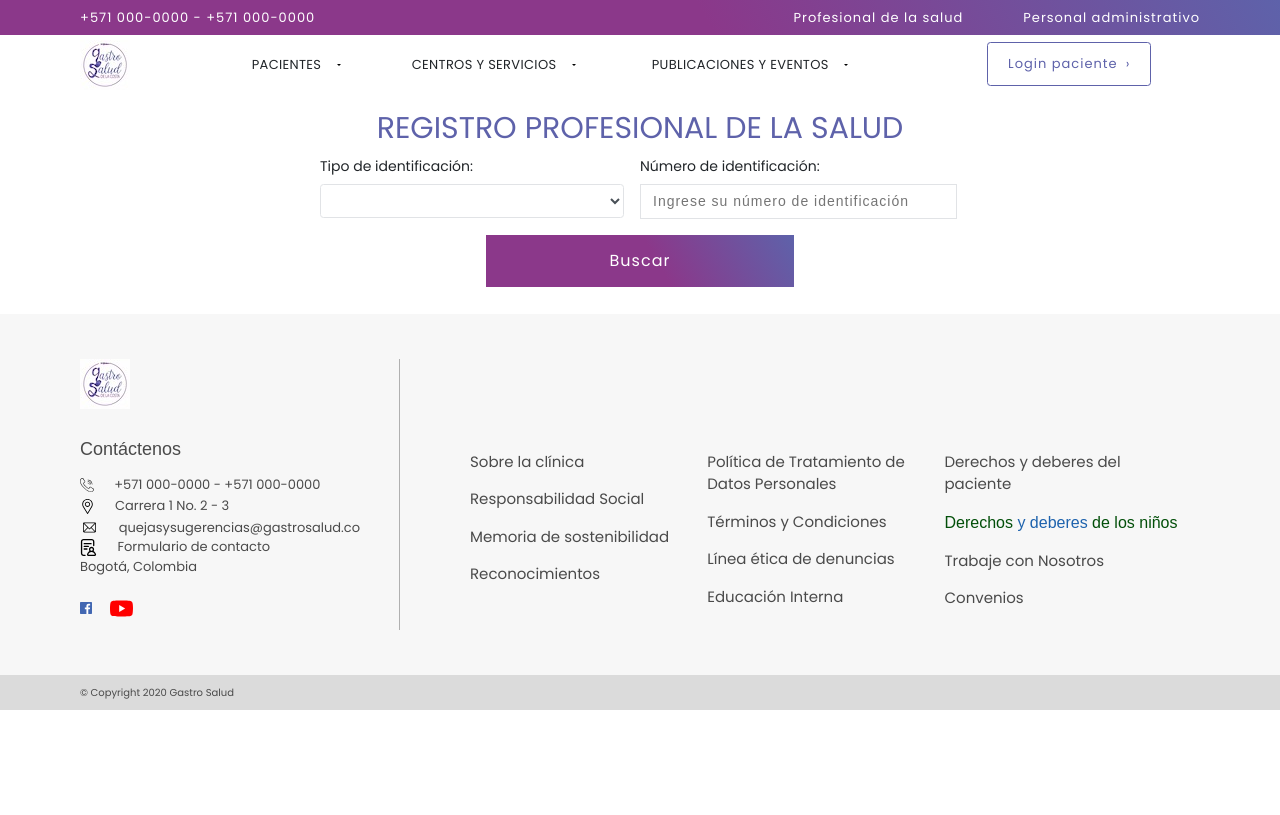
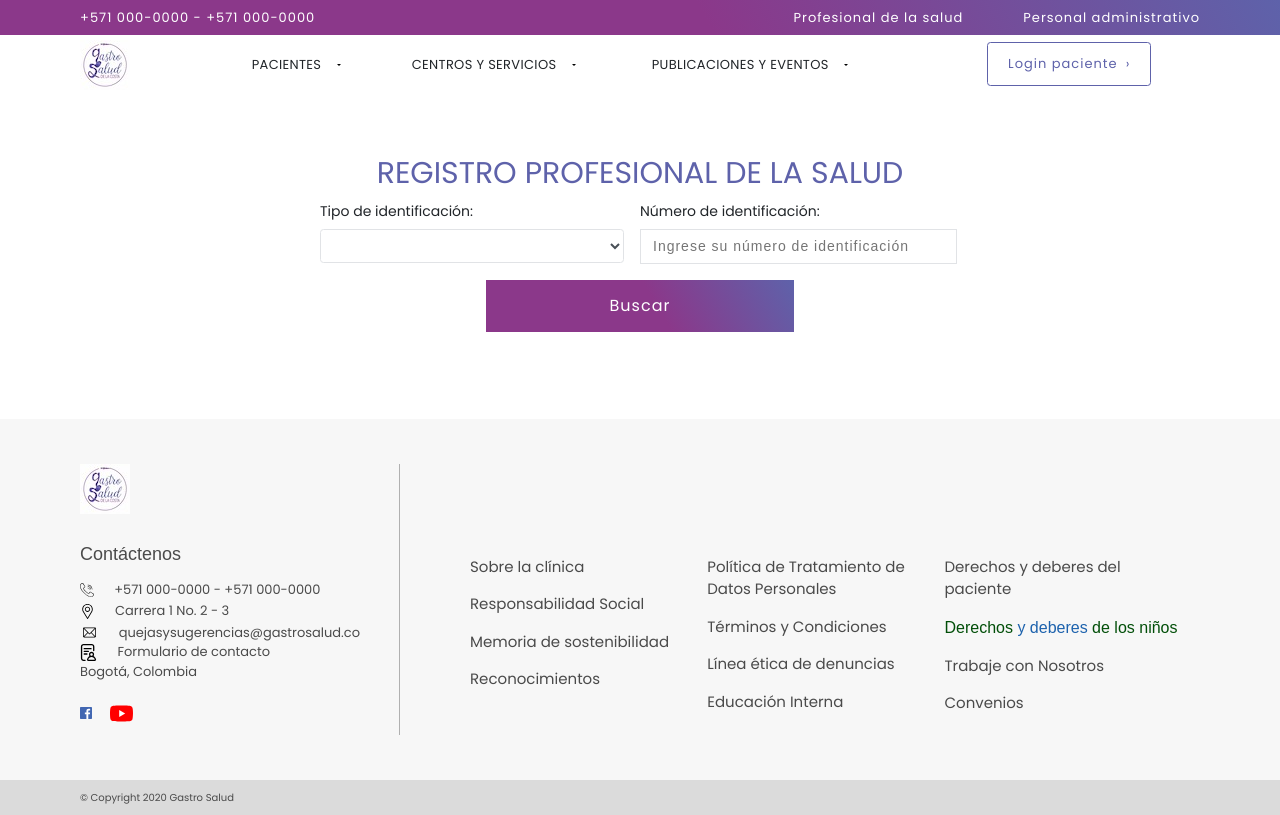
Before and after one commit to TG-CIS1930CP02/Health-Entity-Web, an Angular app in the folder health-entity-web/: page /admin/signup-practitioner in a window 1280 px wide. Built offline with nearby package versions, Linux system fonts and the light colour scheme; a web font is replaced by a local one.

Commit message:
Fixes to styles of practitioner signup

```diff
--- a/health-entity-web/src/app/app.component.css
+++ b/health-entity-web/src/app/app.component.css
@@ -1,3 +1,4 @@
 main {
   margin-top: 110px;
+  min-height: 100%;
 }
--- a/health-entity-web/src/app/practitioner/details-practitioner/details-practitioner.component.css
+++ b/health-entity-web/src/app/practitioner/details-practitioner/details-practitioner.component.css
@@ -48,6 +48,9 @@ input {
   letter-spacing: 1px;
   resize: none;
 }
+.table {
+  margin-bottom: 20px;
+}
 .thead-color {
   color: #8B388A;
 }
--- a/health-entity-web/src/app/practitioner/signup-practitioner/signup-practitioner.component.css
+++ b/health-entity-web/src/app/practitioner/signup-practitioner/signup-practitioner.component.css
@@ -3,7 +3,7 @@ input {
 }
 #box {
   position: relative;
-  margin: 90px auto 20px auto;
+  margin: 155px auto 80px auto;
   max-width: 1200px;
 }
 #formbox {
--- a/health-entity-web/src/styles.css
+++ b/health-entity-web/src/styles.css
@@ -1,21 +1,5 @@
 @charset "UTF-8";
 @import url("https://maxcdn.bootstrapcdn.com/bootstrap/4.0.0/css/bootstrap.min.css");
-
-body,
-html,
-h6,
-h5,
-h4,
-h3,
-h2,
-h1,
-p {
-  font-family: "poppins", arial, sans-serif;
-  font-size: 14px;
-  font-weight: 400;
-  padding: 0;
-  margin: 0;
-}
 
 html,
 body,
```
